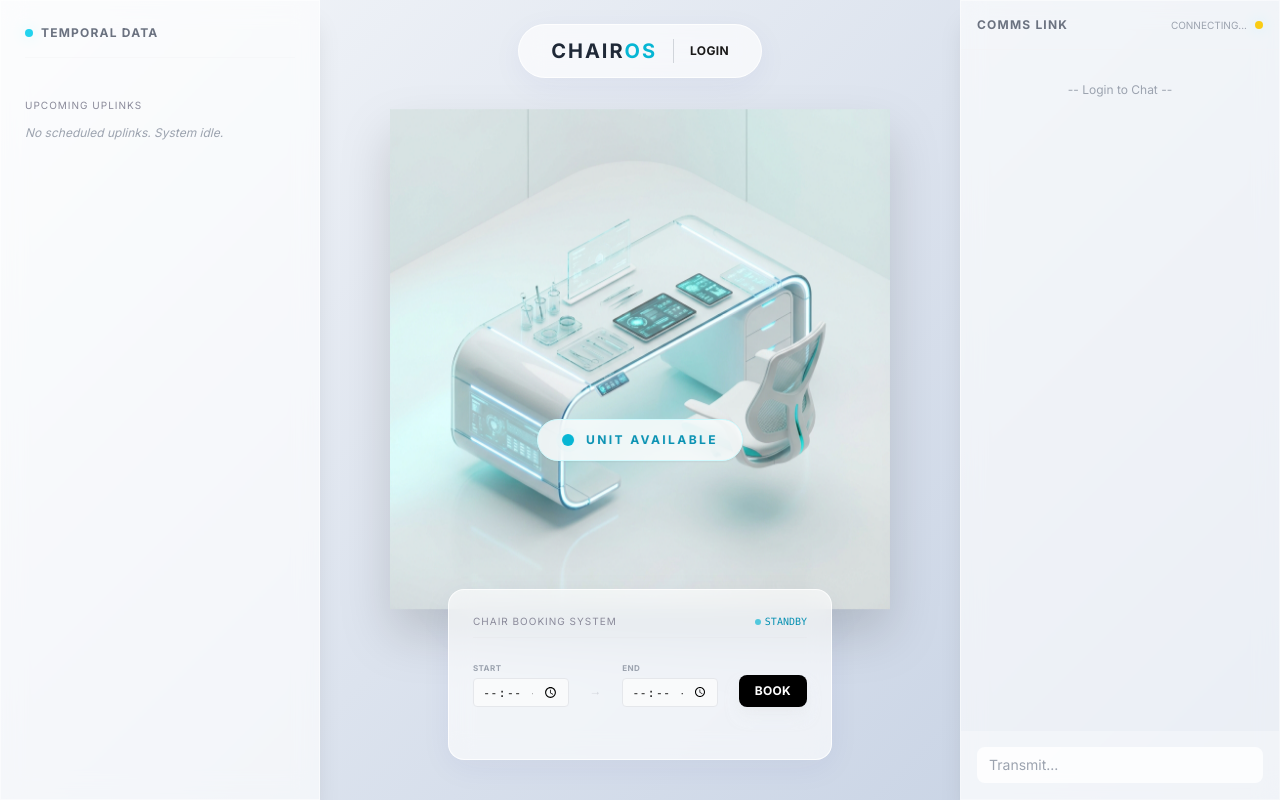
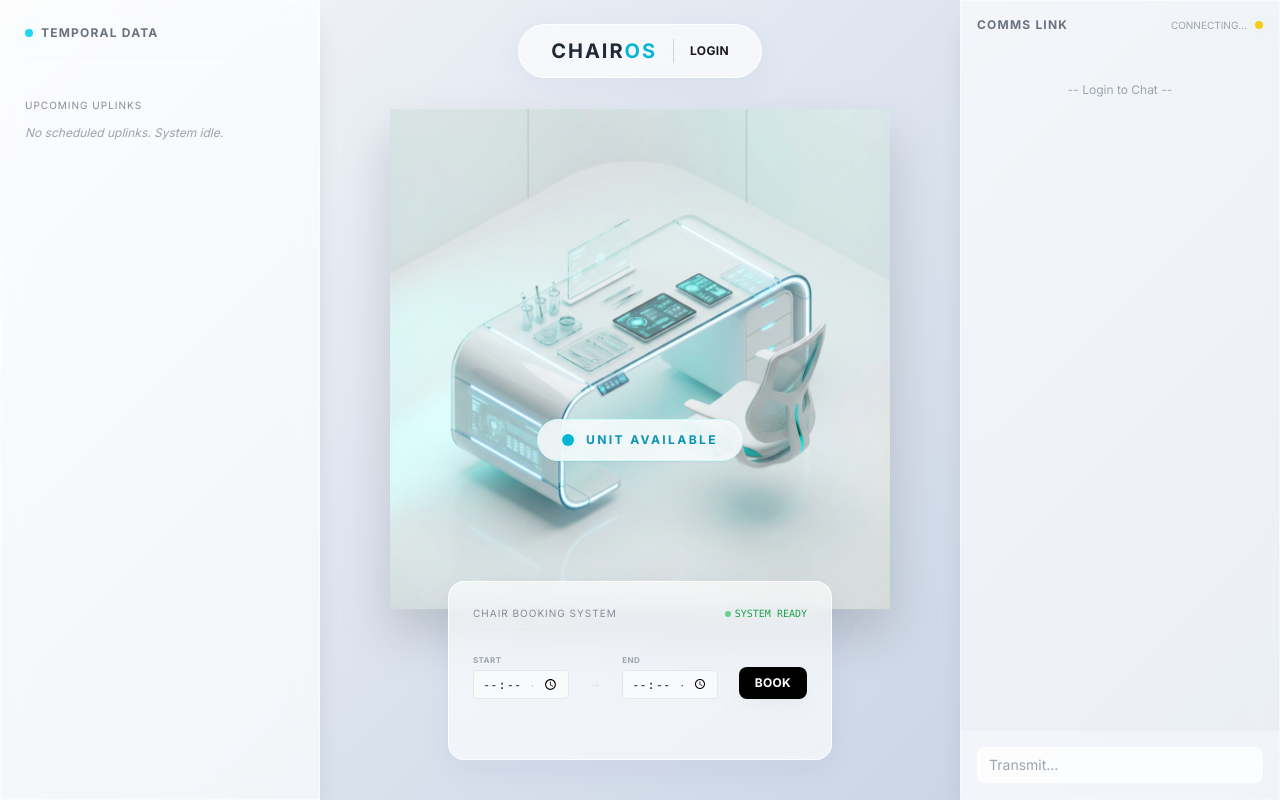
Before and after one commit to OperationCalli/chair, a FastAPI app: page / in a window 1280 px wide. Run offline with FastAPI, Linux system fonts and the light colour scheme; data that the repository does not hold is empty; some libraries are stand-ins or nearby versions.

Commit message:
Fix Silent Booking Bug (Add hx-target) and Change Visual Status

```diff
--- a/templates/index.html
+++ b/templates/index.html
@@ -134,12 +134,13 @@
                 <div class="flex justify-between items-center border-b border-gray-200/50 pb-2 mb-2">
                     <h3 class="text-[10px] uppercase tracking-widest text-scifi-muted">Chair Booking System</h3>
                     <div class="flex items-center gap-1">
-                        <span class="w-1.5 h-1.5 rounded-full bg-cyan-500 animate-pulse"></span>
-                        <span class="text-[10px] text-cyan-600 font-mono">STANDBY</span>
+                        <span class="w-1.5 h-1.5 rounded-full bg-green-500 animate-pulse"></span>
+                        <span class="text-[10px] text-green-600 font-mono">SYSTEM READY</span>
                     </div>
                 </div>
 
-                <form hx-post="/book" hx-swap="none" class="flex gap-2 items-center justify-between">
+                <form hx-post="/book" hx-target="#booking-message" hx-swap="innerHTML"
+                    class="flex gap-2 items-center justify-between">
                     <div class="flex flex-col gap-1">
                         <label class="text-[8px] uppercase tracking-wider text-gray-400 font-bold">Start</label>
                         <input type="time" name="start_time"
@@ -157,7 +158,7 @@
                     <button type="submit"
                         class="bg-black text-white h-full px-4 py-2 rounded-lg text-xs font-bold uppercase tracking-wide hover:bg-gray-800 transition-colors shadow-lg shadow-gray-200/50 mt-3 self-end">Book</button>
                 </form>
-                <div id="booking-message" class="text-[10px] text-center h-3 text-cyan-600 font-mono"></div>
+                <div id="booking-message" class="text-[10px] text-center h-4 text-cyan-600 font-mono mt-1"></div>
             </div>
 
         </main>
```
